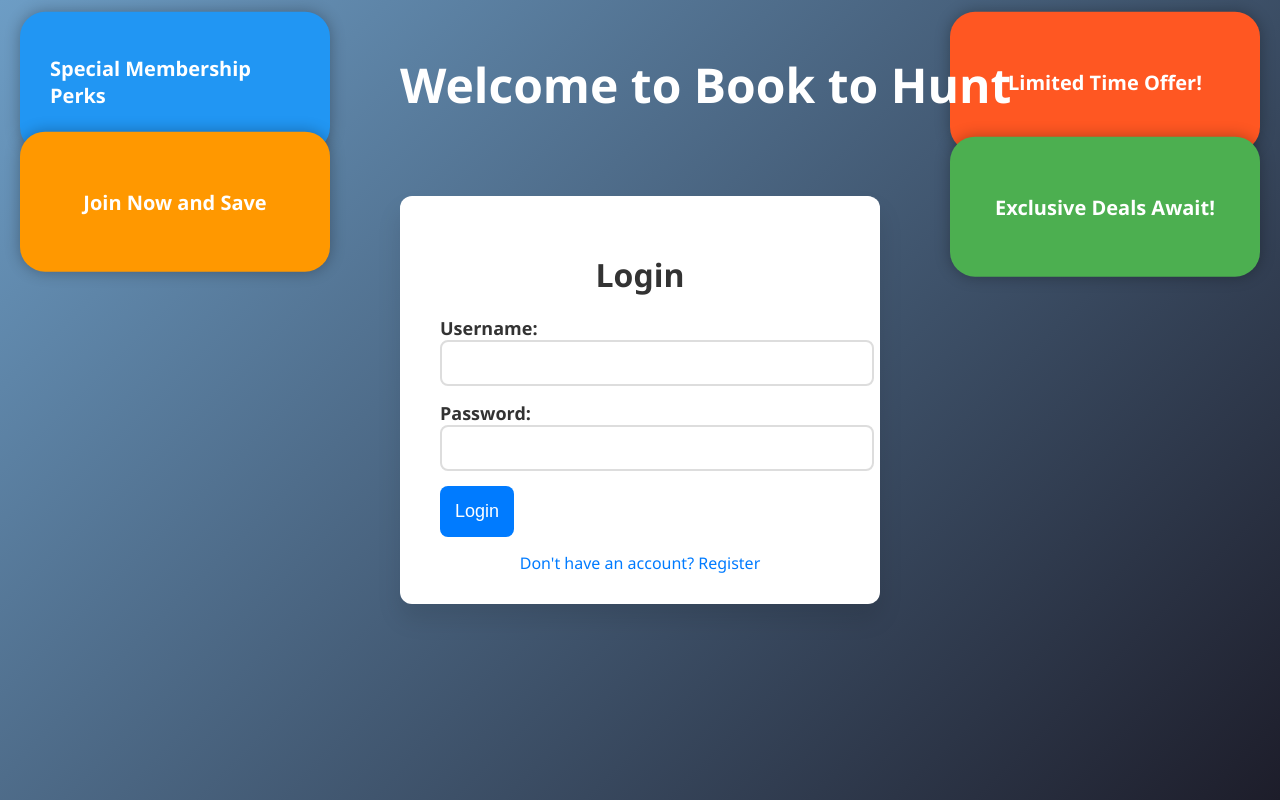
After one commit to Aniket50812/scarper, a Flask app: page /login in a window 1280 px wide. The commit adds this page. Run offline with Flask 3, Linux system fonts and the light colour scheme.

Commit message:
27-01-2025

```diff
--- a/app.py
+++ b/app.py
@@ -1,6 +1,7 @@
 import os
 import qrcode
 import datetime
+import sqlite3
 from datetime import timedelta
 from flask import Flask, render_template, session, redirect, url_for, request
 
@@ -10,49 +11,44 @@ app = Flask(__name__)
 # Generate a secret key using os.urandom(24)
 app.secret_key = os.urandom(24)
 
-# List of books and offers (you can use your existing data here)
-books = [
-    {"title": "The Great Adventure", "author": "John Doe", "price": "₹1499", "availability": "In Stock", "category": "Adventure"},
-    {"title": "Learning Python", "author": "Jane Smith", "price": "₹2199", "availability": "Out of Stock", "category": "Programming"},
-    {"title": "Flask for Beginners", "author": "Jake White", "price": "₹1299", "availability": "In Stock", "category": "Web Development"},
-    {"title": "Data Science Handbook", "author": "Alice Cooper", "price": "₹1999", "availability": "In Stock", "category": "Data Science"},
-    {"title": "Machine Learning Mastery", "author": "John Green", "price": "₹2499", "availability": "In Stock", "category": "Data Science"},
-    {"title": "Python for Data Analysis", "author": "David Brown", "price": "₹1799", "availability": "Out of Stock", "category": "Data Science"},
-    {"title": "The Python Programming Guide", "author": "Emma White", "price": "₹1599", "availability": "In Stock", "category": "Programming"},
-    {"title": "Advanced Flask Development", "author": "Robert Black", "price": "₹2599", "availability": "In Stock", "category": "Web Development"},
-    {"title": "Intro to Web Development", "author": "Lily Green", "price": "₹1399", "availability": "Out of Stock", "category": "Web Development"},
-    {"title": "AI in Practice", "author": "George Harris", "price": "₹2799", "availability": "In Stock", "category": "Artificial Intelligence"},
-    {"title": "Mobile App Development for Beginners", "author": "Sophia Lee", "price": "₹2399", "availability": "In Stock", "category": "Mobile Development"},
-    {"title": "Android Development Essentials", "author": "David King", "price": "₹2599", "availability": "In Stock", "category": "Mobile Development"},
-    {"title": "iOS Development with Swift", "author": "Olivia Green", "price": "₹2699", "availability": "In Stock", "category": "Mobile Development"},
-    {"title": "Cross-Platform Mobile Development", "author": "Emma White", "price": "₹2199", "availability": "In Stock", "category": "Mobile Development"},
-    {"title": "Flutter for Beginners", "author": "Lucas Turner", "price": "₹2399", "availability": "In Stock", "category": "Mobile Development"},
-    {"title": "React Native Cookbook", "author": "James Stone", "price": "₹2599", "availability": "In Stock", "category": "Mobile Development"},
-    {"title": "Mastering SQL", "author": "Ethan Clark", "price": "₹1599", "availability": "In Stock", "category": "Database"},
-    {"title": "MongoDB for Beginners", "author": "Benjamin Clark", "price": "₹1799", "availability": "In Stock", "category": "Database"},
-    {"title": "Database Management Systems", "author": "Sophie Green", "price": "₹1999", "availability": "In Stock", "category": "Database"},
-    {"title": "SQL for Data Science", "author": "Emily Adams", "price": "₹1799", "availability": "In Stock", "category": "Database"},
-    {"title": "PostgreSQL Essentials", "author": "Rachel Adams", "price": "₹1899", "availability": "In Stock", "category": "Database"},
-    {"title": "NoSQL Databases Explained", "author": "Olivia Scott", "price": "₹2199", "availability": "In Stock", "category": "Database"},
-    {"title": "UX/UI Design Essentials", "author": "Lucas White", "price": "₹1799", "availability": "In Stock", "category": "Design"},
-    {"title": "Design Patterns for Developers", "author": "David Brown", "price": "₹1999", "availability": "In Stock", "category": "Design"},
-    {"title": "Web Design for Beginners", "author": "Sophia Turner", "price": "₹1699", "availability": "In Stock", "category": "Design"},
-    {"title": "UX Design Principles", "author": "Olivia Green", "price": "₹1799", "availability": "In Stock", "category": "Design"},
-    {"title": "The Art of UI Design", "author": "John Doe", "price": "₹2499", "availability": "In Stock", "category": "Design"},
-    {"title": "Web Design Best Practices", "author": "Lucas Turner", "price": "₹2399", "availability": "In Stock", "category": "Design"},
-    {"title": "Cloud Computing Basics", "author": "James Stone", "price": "₹1999", "availability": "In Stock", "category": "Cloud Computing"},
-    {"title": "AWS Certified Solutions Architect", "author": "Sara White", "price": "₹2699", "availability": "In Stock", "category": "Cloud Computing"},
-    {"title": "Google Cloud Essentials", "author": "Rachel Adams", "price": "₹2199", "availability": "In Stock", "category": "Cloud Computing"},
-    {"title": "Microsoft Azure for Beginners", "author": "David King", "price": "₹2399", "availability": "In Stock", "category": "Cloud Computing"},
-    {"title": "Cloud Native Development", "author": "Olivia Scott", "price": "₹2599", "availability": "In Stock", "category": "Cloud Computing"},
-    {"title": "Docker and Kubernetes for Cloud", "author": "Benjamin White", "price": "₹2499", "availability": "In Stock", "category": "Cloud Computing"},
-    {"title": "Digital Marketing Essentials", "author": "William Scott", "price": "₹1799", "availability": "In Stock", "category": "Marketing"},
-    {"title": "SEO for Beginners", "author": "Benjamin White", "price": "₹1599", "availability": "In Stock", "category": "Marketing"},
-    {"title": "Social Media Marketing Guide", "author": "Sophia Turner", "price": "₹1899", "availability": "In Stock", "category": "Marketing"},
-    {"title": "Content Marketing Strategy", "author": "David Brown", "price": "₹2199", "availability": "In Stock", "category": "Marketing"},
-    {"title": "Growth Hacking Techniques", "author": "James Stone", "price": "₹2299", "availability": "In Stock", "category": "Marketing"},
-    {"title": "Influencer Marketing Guide", "author": "Rachel Adams", "price": "₹2499", "availability": "In Stock", "category": "Marketing"}
-]
+DATABASE = 'users.db'
+
+def get_db():
+    conn = sqlite3.connect(DATABASE)
+    conn.row_factory = sqlite3.Row
+    return conn
+
+def init_products_db():
+    with get_db() as db:
+        db.execute('''
+            CREATE TABLE IF NOT EXISTS products (
+                id INTEGER PRIMARY KEY AUTOINCREMENT,
+                name TEXT NOT NULL,
+                description TEXT,
+                price REAL NOT NULL
+            )
+        ''')
+        db.commit()
+
+def init_users_db():
+    with get_db() as db:
+        db.execute('''
+            CREATE TABLE IF NOT EXISTS users (
+                id INTEGER PRIMARY KEY AUTOINCREMENT,
+                username TEXT NOT NULL UNIQUE,
+                password TEXT NOT NULL
+            )
+        ''')
+        db.commit()
+
+def setup():
+    if not os.path.exists(DATABASE):
+        init_products_db()
+        init_users_db()
+
+setup()
+print("Database setup complete")
+
 
 offers = [
     {"title": "Buy 1 Get 1 Free", "description": "Buy one book and get another one for free!"},
@@ -60,16 +56,54 @@ offers = [
     {"title": "50% Off on Selected Books", "description": "Check out the selected books with 50% off!"}
 ]
 
+
 @app.route('/')
 def index():
-    categories = set(book['category'] for book in books)
-    return render_template('index.html', books=books, categories=categories)
+    if 'username' not in session:
+        # Redirect to login page if not logged in
+        return redirect(url_for('login'))
 
-@app.route('/category/<category_name>')
-def category(category_name):
-    filtered_books = [book for book in books if book['category'] == category_name]
-    categories = set(book['category'] for book in books)
-    return render_template('index.html', books=filtered_books, categories=categories)
+    # Fetch books from the database
+    with get_db() as db:
+        books = db.execute('SELECT * FROM books').fetchall()
+
+    # Render index.html with books data
+    return render_template('index.html', books=books)
+
+
+@app.route('/login', methods=['GET', 'POST'])
+def login():
+    if request.method == 'POST':
+        username = request.form['username']
+        password = request.form['password']
+
+        # Check if the user exists in the database and handle login logic
+        with get_db() as db:
+            user = db.execute('SELECT * FROM users WHERE username = ?', (username,)).fetchone()
+            if user and user['password'] == password:  # Add proper password hashing for production
+                session['username'] = username
+                return redirect(url_for('index'))
+            else:
+                return "Invalid login credentials, please try again."
+
+    return render_template('login.html')
+
+
+@app.route('/register', methods=['POST'])
+def register():
+    username = request.form['username']
+    password = request.form['password']
+
+    with get_db() as db:
+        try:
+            db.execute('INSERT INTO users (username, password) VALUES (?, ?)',
+                       (username, password))
+            db.commit()
+            return redirect(url_for('index'))
+        except sqlite3.IntegrityError:
+            return 'Username already exists'
+
+
 
 @app.route('/offers')
 def offers_page():
@@ -81,28 +115,31 @@ def cart():
     total_price = sum(item['quantity'] * item['price'] for item in cart_items.values())
     return render_template('cart.html', cart=cart_items, total_price=total_price)
 
-@app.route('/login')
-def login():
-    return render_template('login.html')
-
 @app.route('/add_to_cart/<int:book_id>', methods=['POST'])
 def add_to_cart(book_id):
-    book = books[book_id]
-    cart = session.get('cart', {})
+    # Fetch the book details from the database using the book_id
+    with get_db() as db:
+        book = db.execute('SELECT * FROM books WHERE id = ?', (book_id,)).fetchone()
 
-    price = float(book['price'][1:])  # Convert price to float (removing ₹ symbol)
+    if book:
+        cart = session.get('cart', {})
 
-    if str(book_id) in cart:
-        cart[str(book_id)]['quantity'] += 1
-    else:
-        cart[str(book_id)] = {
-            'title': book['title'],
-            'price': price,  # Store the price as float
-            'quantity': 1,
-        }
+        price = float(book['price'])  # No need to remove ₹ symbol if the price is stored as float
+        title = book['title']
 
-    session['cart'] = cart
+        if str(book_id) in cart:
+            cart[str(book_id)]['quantity'] += 1
+        else:
+            cart[str(book_id)] = {
+                'title': title,
+                'price': price,
+                'quantity': 1,
+            }
+
+        session['cart'] = cart
+
     return redirect(url_for('cart'))
+
 
 @app.route('/update_quantity', methods=['POST'])
 def update_quantity():
@@ -123,8 +160,13 @@ def update_quantity():
 @app.route('/proceed_to_pay')
 def proceed_to_pay():
     cart_items = session.get('cart', {})
+
+    if not cart_items:  # Check if cart is empty
+        return redirect(url_for('cart'))  # Redirect back to cart if no products are selected
+
     total_price = sum(item['quantity'] * item['price'] for item in cart_items.values())
     return render_template('proceed_to_pay.html', cart=cart_items, total_price=total_price)
+
 
 @app.route('/process_payment', methods=['POST'])
 def process_payment():
@@ -175,19 +217,18 @@ def process_payment():
 
     return redirect(url_for('order_summary'))
 
-
 @app.route('/order_summary', methods=['POST', 'GET'])
 def order_summary():
-    # Assuming you have order data in the form of a dictionary or model instance
     order_data = session.get('order_summary', None)  # Get order summary from session
+
+    if not order_data:
+        return redirect(url_for('index'))  # If no order found, redirect to homepage
 
     # Calculate the delivery date (5 days from today)
     delivery_date = (datetime.datetime.now() + timedelta(days=5)).strftime('%Y-%m-%d')
 
-    if not order_data:
-        return redirect(url_for('index'))  # If no order found, redirect to homepage
+    return render_template('order_summary.html', order_summary=order_data, delivery_date=delivery_date)
 
-    return render_template('order_summary.html', order_summary=order_data, delivery_date=delivery_date)
 
 if __name__ == '__main__':
     app.run(debug=True)
--- a/templates/index.html
+++ b/templates/index.html
@@ -17,12 +17,14 @@
                 <div class="book-card">
                     <h3>{{ book.title }}</h3>
                     <p><strong>Author:</strong> {{ book.author }}</p>
-                    <p><strong>Price:</strong> {{ book.price }}</p>
+                    <p><strong>Price:</strong> ₹{{ book.price }}</p>
                     <p><strong>Availability:</strong> {{ book.availability }}</p>
-                    <form action="{{ url_for('add_to_cart', book_id=loop.index0) }}" method="POST">
+                    <form action="{{ url_for('add_to_cart', book_id=book.id) }}" method="POST">
                         <button type="submit" class="btn">Add to Cart</button>
                     </form>
                 </div>
+            {% else %}
+                <p>No books available at the moment.</p>
             {% endfor %}
         </div>
     </section>
--- /dev/null
+++ b/templates/login.html
@@ -0,0 +1,241 @@
+<!DOCTYPE html>
+<html lang="en">
+<head>
+    <meta charset="UTF-8">
+    <meta name="viewport" content="width=device-width, initial-scale=1.0">
+    <title>Login / Register</title>
+    <style>
+        /* General page setup */
+        body {
+            margin: 0;
+            font-family: 'Segoe UI', Tahoma, Geneva, Verdana, sans-serif;
+            background: linear-gradient(135deg, #6D9DC5, #1D1D2A);
+            display: flex;
+            justify-content: center;
+            align-items: center;
+            height: 100vh;
+            color: #fff;
+            overflow: hidden;
+            position: relative;
+        }
+
+        h1 {
+            position: absolute;
+            top: 20px;
+            font-size: 48px;
+            font-weight: 600;
+            z-index: 100;
+        }
+
+        .form-container {
+            width: 100%;
+            max-width: 400px;
+            background: #fff;
+            border-radius: 12px;
+            box-shadow: 0 15px 25px rgba(0, 0, 0, 0.1);
+            padding: 30px 40px;
+            display: flex;
+            flex-direction: column;
+            position: relative;
+            z-index: 10;
+        }
+
+        .form-container h2 {
+            font-size: 32px;
+            margin-bottom: 20px;
+            text-align: center;
+            color: #333;
+        }
+
+        /* Form labels and inputs */
+        .form-container label {
+            font-size: 18px;
+            color: #333;
+            margin-bottom: 5px;
+            font-weight: bold;
+        }
+
+        .form-container input {
+            width: 100%;
+            padding: 12px 15px;
+            border-radius: 8px;
+            border: 2px solid #ddd;
+            margin-bottom: 15px;
+            font-size: 16px;
+            transition: border-color 0.3s ease;
+        }
+
+        .form-container input:focus {
+            border-color: #007bff;
+            outline: none;
+        }
+
+        /* Buttons */
+        .form-container button {
+            font-size: 18px;
+            background-color: #007bff;
+            color: #fff;
+            padding: 15px;
+            border: none;
+            border-radius: 8px;
+            cursor: pointer;
+            transition: background-color 0.3s ease, transform 0.3s ease;
+        }
+
+        .form-container button:hover {
+            background-color: #0056b3;
+            transform: translateY(-3px);
+        }
+
+        /* Toggle between forms */
+        .form-toggle {
+            text-align: center;
+            margin-top: 15px;
+        }
+
+        .form-toggle a {
+            color: #007bff;
+            font-size: 16px;
+            text-decoration: none;
+            transition: text-decoration 0.3s ease;
+        }
+
+        .form-toggle a:hover {
+            text-decoration: underline;
+        }
+
+        /* Animations */
+        .hidden {
+            display: none;
+        }
+
+        /* Cloud banner */
+        .offer-banner {
+            position: absolute;
+            background-color: #ff5722;
+            color: white;
+            padding: 20px 30px;
+            border-radius: 25px;
+            box-shadow: 0 0 15px rgba(0, 0, 0, 0.3);
+            font-size: 20px;
+            display: flex;
+            align-items: center;
+            justify-content: center;
+            width: 250px;
+            height: 100px;
+            animation: float 4s ease-in-out infinite;
+        }
+
+        .offer-text {
+            font-weight: bold;
+        }
+
+        /* Floating animation */
+        @keyframes float {
+            0%, 100% {
+                transform: translateY(0);
+            }
+            50% {
+                transform: translateY(-10px);
+            }
+        }
+
+        /* Color variations for each cloud */
+        .offer-banner:nth-of-type(1) {
+            top: 20px;
+            right: 20px;
+            background-color: #ff5722;
+        }
+
+        .offer-banner:nth-of-type(2) {
+            top: 140px;
+            right: 20px;
+            background-color: #4caf50;
+        }
+
+        .offer-banner:nth-of-type(3) {
+            top: 20px;
+            left: 20px;
+            background-color: #2196f3;
+        }
+
+        .offer-banner:nth-of-type(4) {
+            top: 140px;
+            left: 20px;
+            background-color: #ff9800;
+        }
+    </style>
+</head>
+<body>
+    <header>
+        <h1>Welcome to Book to Hunt</h1>
+    </header>
+    <main>
+        <div class="form-container">
+            <!-- Login Form -->
+            <div id="login-form">
+                <h2>Login</h2>
+                <form method="POST" action="{{ url_for('login') }}">
+                    <label for="login-username">Username:</label>
+                    <input type="text" id="login-username" name="username" required>
+                    <label for="login-password">Password:</label>
+                    <input type="password" id="login-password" name="password" required>
+                    <button type="submit">Login</button>
+                </form>
+                <div class="form-toggle">
+                    <a href="#" id="show-register">Don't have an account? Register</a>
+                </div>
+            </div>
+
+            <!-- Registration Form -->
+            <div id="register-form" class="hidden">
+                <h2>Register</h2>
+                <form method="POST" action="{{ url_for('register') }}">
+                    <label for="register-username">Username:</label>
+                    <input type="text" id="register-username" name="username" required>
+                    <label for="register-password">Password:</label>
+                    <input type="password" id="register-password" name="password" required>
+                    <button type="submit">Register</button>
+                </form>
+                <div class="form-toggle">
+                    <a href="#" id="show-login">Already have an account? Login</a>
+                </div>
+            </div>
+        </div>
+    </main>
+
+    <div class="offer-banner">
+        <span class="offer-text">Limited Time Offer!</span>
+    </div>
+    <div class="offer-banner" style="animation-duration: 3s;">
+        <span class="offer-text">Exclusive Deals Await!</span>
+    </div>
+    <div class="offer-banner">
+        <span class="offer-text">Special Membership Perks</span>
+    </div>
+    <div class="offer-banner" style="animation-duration: 2.5s;">
+        <span class="offer-text">Join Now and Save</span>
+    </div>
+
+    <script>
+        document.addEventListener('DOMContentLoaded', () => {
+            const loginForm = document.getElementById('login-form');
+            const registerForm = document.getElementById('register-form');
+            const showRegister = document.getElementById('show-register');
+            const showLogin = document.getElementById('show-login');
+
+            showRegister.addEventListener('click', (e) => {
+                e.preventDefault();
+                loginForm.classList.add('hidden');
+                registerForm.classList.remove('hidden');
+            });
+
+            showLogin.addEventListener('click', (e) => {
+                e.preventDefault();
+                registerForm.classList.add('hidden');
+                loginForm.classList.remove('hidden');
+            });
+        });
+    </script>
+</body>
+</html>
```
Also changed, not shown: static/style.css (+47 -0 lines), templates/base.html (+19 -11 lines), templates/cart.html (+52 -1 lines), users.db (added).
